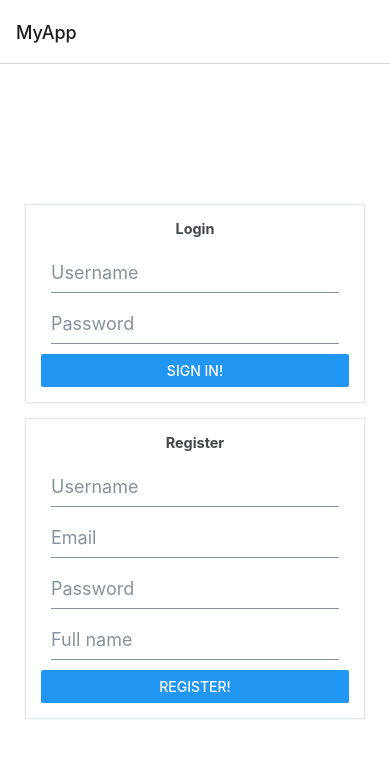
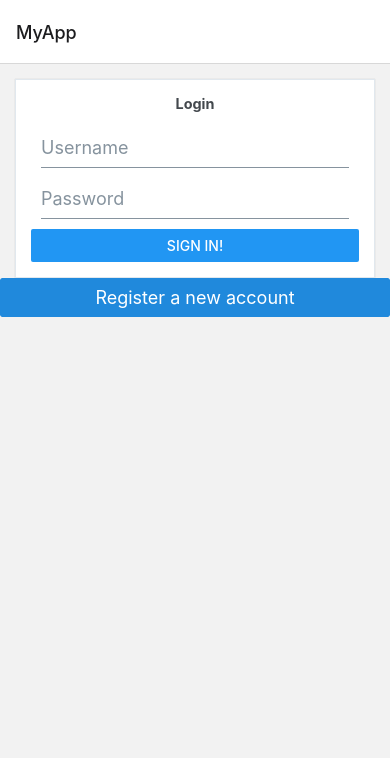
Before and after one commit to Labrat32/MyApp, a React Native app: screen /Login in a window 390 px wide. Shown: the top 758 px of the page. Built offline with nearby package versions, Linux system fonts and the light colour scheme.

Commit message:
smartforms-task1

```diff
--- a/Components/RegisterForm.js
+++ b/Components/RegisterForm.js
@@ -4,13 +4,14 @@ import {useUser} from '../hooks/ApiHooks';
 import {Card, Input} from '@rneui/themed';
 
 const RegisterForm = () => {
-  const {postUser} = useUser();
+  const {checkUsername ,postUser} = useUser();
   const {
     control,
     handleSubmit,
     formState: {errors},
   } = useForm({
     defaultValues: {username: '', email: '', password: '', full_name: ''},
+    mode: 'onBlur',
   });
 
   const register = async (userData) => {
@@ -31,6 +32,10 @@ const RegisterForm = () => {
         rules={{
           required: true,
           minLength: 3,
+          validate: async (value) => {
+            const available = await checkUsername(value);
+            return available ? true : 'Username not available';
+          },
         }}
         render={({field: {onChange, onBlur, value}}) => (
           <Input
@@ -45,6 +50,9 @@ const RegisterForm = () => {
               )) ||
               (errors.username?.type === 'minLength' && (
                 <Text>Min 3 chars!</Text>
+              )) ||
+              (errors.username?.type === 'validate' && (
+                <Text>{errors.username.message}</Text>
               ))
             }
           />
--- a/hooks/ApiHooks.js
+++ b/hooks/ApiHooks.js
@@ -7,7 +7,7 @@ const useMedia = () => {
   const [mediaArray, setMediaArray] = useState([]);
   const loadMedia = async () => {
     try {
-      const json = await doFetch(apiUrl + 'media?limit=5');
+      const json = await doFetch(apiUrl + 'media?limit=10');
       console.log(json);
       const allMediaData = json.map(async (mediaItem) => {
         return await doFetch(apiUrl + 'media/' + mediaItem.file_id);
@@ -18,12 +18,25 @@ const useMedia = () => {
     }
   };
 
+
+
   useEffect(() => {
     loadMedia();
   }, []);
   return {mediaArray};
 };
+
 const useUser = () => {
+  const checkUsername = async (username) => {
+    try {
+      const result = await doFetch(apiUrl + 'users/username/' + username);
+      console.log('checkUsername():', result);
+      return result.available;
+    } catch (error) {
+      console.log('checkUsername() failed', error);
+    }
+  };
+
   const getUserByToken = async (token) => {
     try {
       const options = {
@@ -52,7 +65,7 @@ const useUser = () => {
     }
   };
 
-  return {getUserByToken, postUser};
+  return {checkUsername ,getUserByToken, postUser};
 };
 
 const useLogin = () => {
--- a/package.json
+++ b/package.json
@@ -16,6 +16,7 @@
     "@react-navigation/native-stack": "^6.8.0",
     "@rneui/base": "^4.0.0-rc.6",
     "@rneui/themed": "^4.0.0-rc.6",
+    "@types/react": "^18.0.18",
     "eslint-plugin-react-native": "^4.0.0",
     "expo": "~46.0.9",
     "expo-status-bar": "~1.4.0",
--- a/views/Login.js
+++ b/views/Login.js
@@ -1,27 +1,32 @@
-import {StyleSheet, View} from 'react-native';
+import {View} from 'react-native';
 import PropTypes from 'prop-types';
-import {useContext, useEffect} from 'react';
+import {useContext, useEffect, useState} from 'react';
 import {MainContext} from '../contexts/MainContext';
 import AsyncStorage from '@react-native-async-storage/async-storage';
 import {useUser} from '../hooks/ApiHooks';
 import LoginForm from '../Components/LoginForm';
 import RegisterForm from '../Components/RegisterForm';
+import {Button} from '@rneui/themed';
 
 const Login = ({navigation}) => {
+  // props is needed for navigation
   const {setIsLoggedIn, setUser} = useContext(MainContext);
   const {getUserByToken} = useUser();
+  const [showRegForm, setShowRegForm] = useState(false);
 
   const checkToken = async () => {
     const userToken = await AsyncStorage.getItem('userToken');
     console.log('token', userToken);
     try {
+      // TODO: call getUserByToken(userToken), if you get successful result,
+      // set isLoggedIn to true and navigate to Tabs
       if (userToken != null) {
         const userData = await getUserByToken(userToken);
         setIsLoggedIn(true);
         setUser(userData);
       }
     } catch (error) {
-
+      // token invalid on server side
       console.error('Login - checkToken', error);
     }
   };
@@ -31,21 +36,17 @@ const Login = ({navigation}) => {
   }, []);
 
   return (
-    <View style={styles.container}>
-      <LoginForm />
-      <RegisterForm />
+    <View>
+      {showRegForm ? <RegisterForm /> : <LoginForm />}
+      <Button
+        title={showRegForm ? 'or sign in' : 'Register a new account'}
+        onPress={() => {
+          setShowRegForm(!showRegForm);
+        }}
+      ></Button>
     </View>
   );
 };
-
-const styles = StyleSheet.create({
-  container: {
-    flex: 1,
-    backgroundColor: '#fff',
-    alignItems: 'center',
-    justifyContent: 'center',
-  },
-});
 
 Login.propTypes = {
   navigation: PropTypes.object,
--- a/views/Profile.js
+++ b/views/Profile.js
@@ -3,8 +3,9 @@ import {MainContext} from '../contexts/MainContext';
 import AsyncStorage from '@react-native-async-storage/async-storage';
 import {useTag} from '../hooks/ApiHooks';
 import {mediaUrl} from '../util/variables';
-import {Avatar, Button, Card, ListItem, Text} from '@rneui/themed';
+import {Avatar, Button, Card, ListItem} from '@rneui/themed';
 import FullSizeImage from '../Components/FullSizeImage';
+import {ScrollView} from 'react-native';
 
 const Profile = () => {
   const {isLoggedIn, setIsLoggedIn, user} = useContext(MainContext);
@@ -17,7 +18,7 @@ const Profile = () => {
       const avatarFile = avatarArray.pop()
       setAvatar(mediaUrl + avatarFile.filename);
     }catch (error) {
-      console.error('fetchAvatar', error.message);
+      console.log('fetchAvatar', error.message);
     }
   };
 
@@ -37,6 +38,7 @@ const Profile = () => {
   };
 
   return (
+    <ScrollView>
       <Card>
         <Card.Title>{user.full_name}</Card.Title>
         <FullSizeImage source={{uri: avatar}} />
@@ -58,6 +60,7 @@ const Profile = () => {
         </ListItem>
         <Button title="Logout" onPress={logOut} />
       </Card>
+    </ScrollView>
   );
 };
 
--- a/views/Single.js
+++ b/views/Single.js
@@ -2,6 +2,7 @@ import React from 'react';
 import PropsTypes from 'prop-types';
 import {mediaUrl} from '../util/variables';
 import {Card} from '@rneui/themed';
+import FullSizeImage from '../Components/FullSizeImage';
 
 const Single = ({route}) => {
   console.log('Single route: ', route)
@@ -9,7 +10,7 @@ const Single = ({route}) => {
   return (
     <Card>
       <Card.Title>{title}</Card.Title>
-      <Card.Image source={{uri: mediaUrl + filename}} />
+      <FullSizeImage source={{uri: mediaUrl + filename}} />
     </Card>
   );
 };
```
Also changed, not shown: 1 other file (tests, documents, lock files or other folders). Lines whose indentation alone changed are shown as unchanged.
